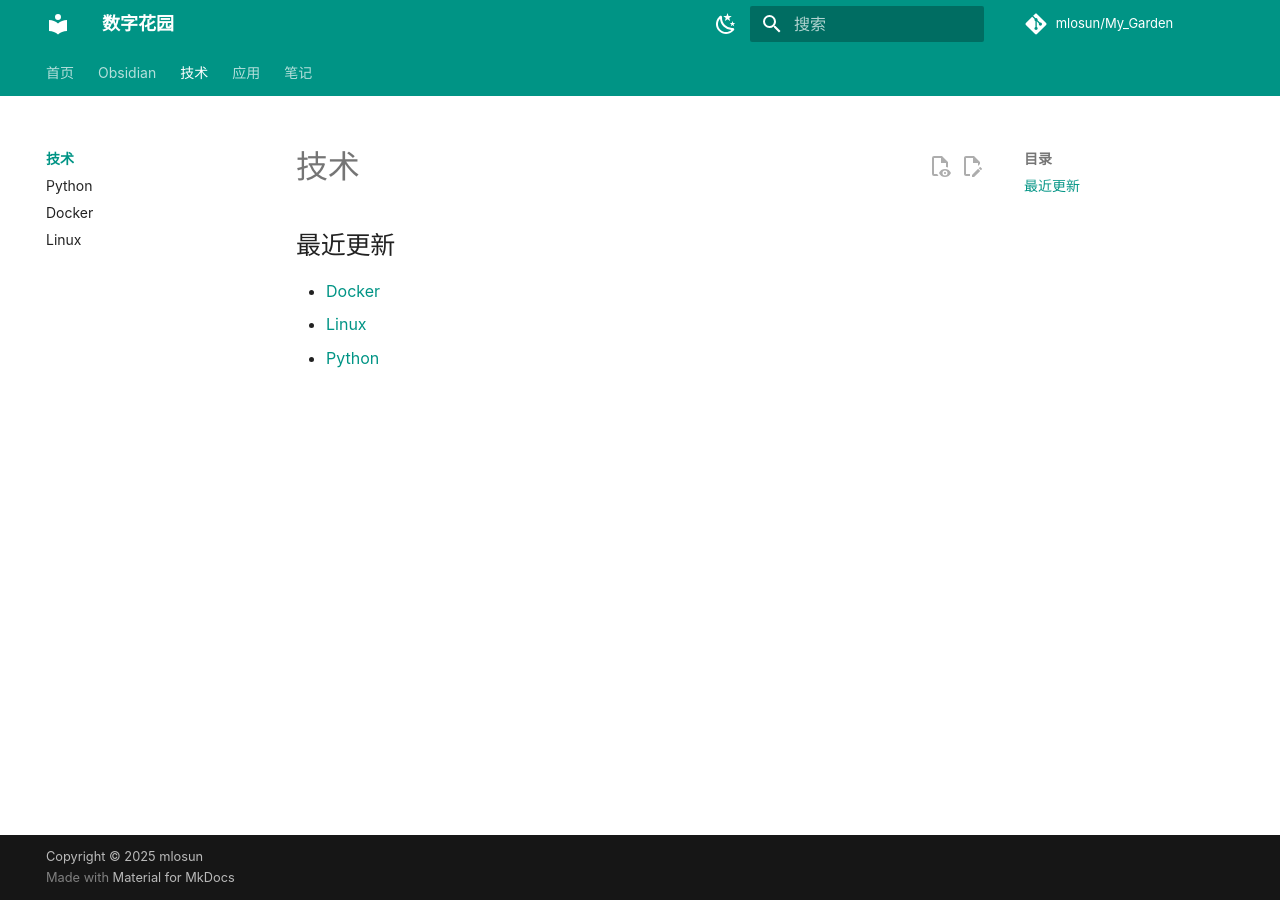
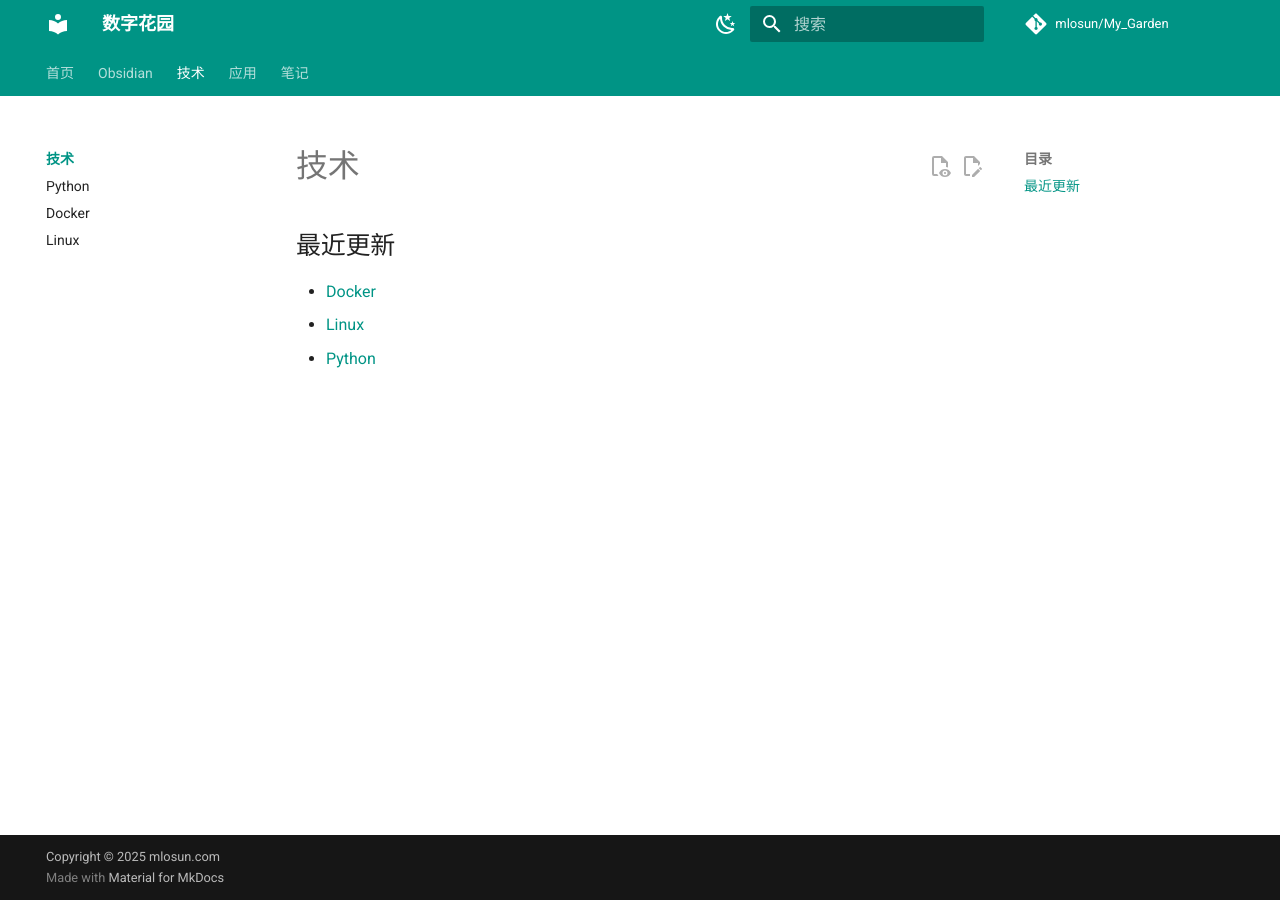
Before and after one commit to mlosun/My_Garden, an MkDocs documentation site: the page built from docs/tech/index.md, in a window 1280 px wide. Built offline with MkDocs 1.6.1 and Material for MkDocs 9.7.7, drawn with Linux system fonts in a browser that asks for light colours; some web fonts are replaced; comment, search, counter and statistics services are not loaded.

Commit message:
docs(mkdocs.yml): 更新版权信息和注释字体配置
将版权信息中的域名更正为mlosun.com，并注释掉字体配置以便使用默认字体

```diff
--- a/mkdocs.yml
+++ b/mkdocs.yml
@@ -3,7 +3,7 @@
 site_url: https://mlosun.com
 site_author: mlosun
 site_description: Just a personal website.
-copyright: Copyright &copy; 2025 mlosun
+copyright: Copyright &copy; 2025 mlosun.com
 
 # Github仓库
 repo_name: mlosun/My_Garden
@@ -14,9 +14,9 @@
 theme:
   name: material  # 使用Material主题
   language: zh    # 设置语言为中文
-  font:
-      text: Ma Shan Zheng  # 常规字体
-      code: Roboto Mono  #代码块字体
+  # font:
+  #     text: Roboto  # 常规字体
+  #     code: Roboto Mono  #代码块字体
 
   # # 自定义图标
   # icon:
```
